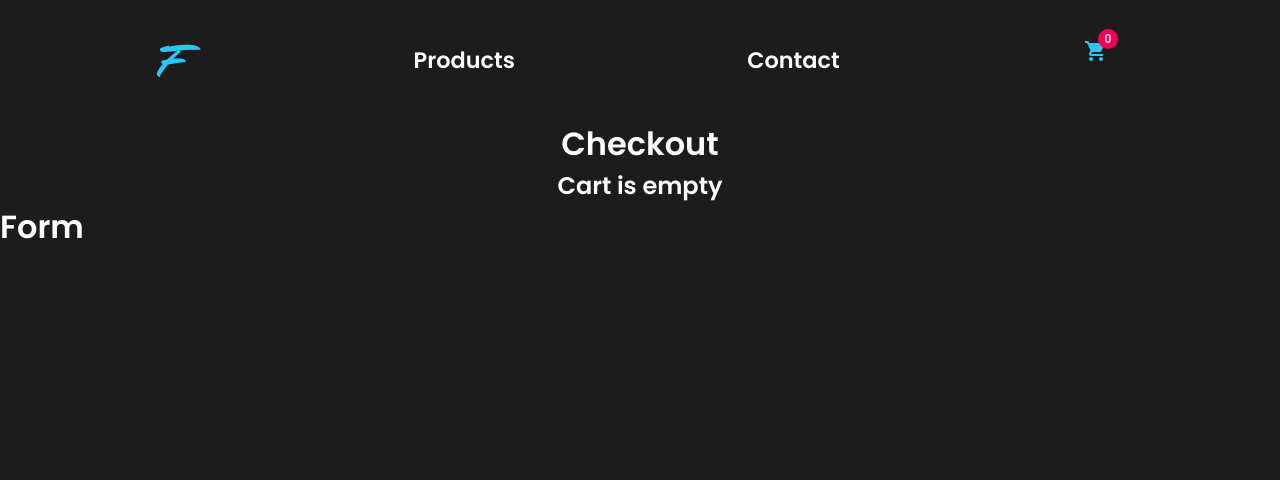
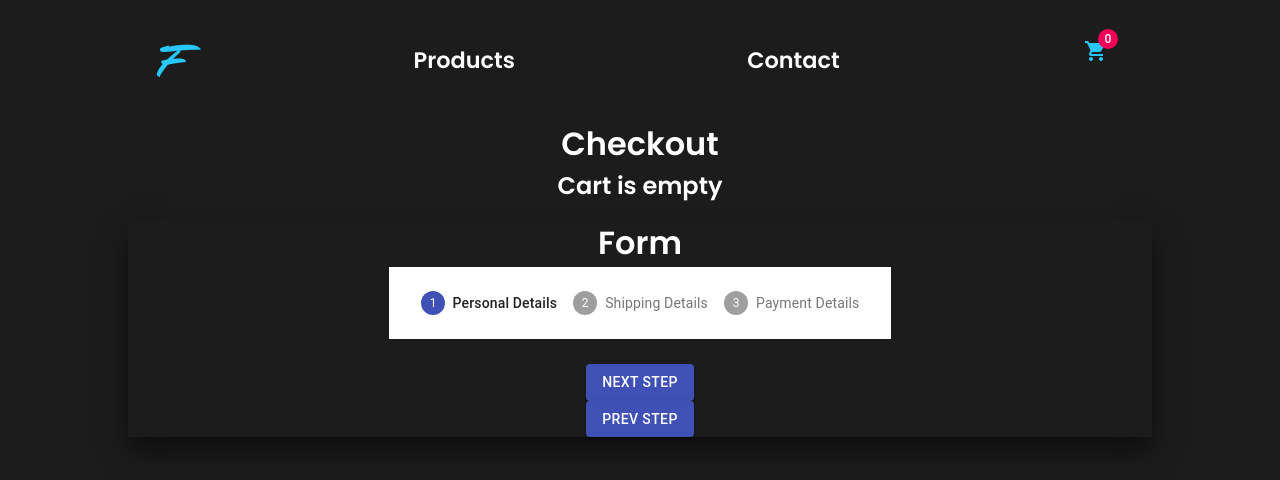
Before and after one commit to HampusJohnOlausson/react-shop, a React (Create React App) app: page /checkout in a window 1280 px wide. Shown: the top 480 px of the page. Built offline with nearby package versions, Linux system fonts and the light colour scheme.

Commit message:
started with the stepper for the form in checkout

```diff
--- a/src/Components/Cart/Cart.tsx
+++ b/src/Components/Cart/Cart.tsx
@@ -9,7 +9,7 @@ const useStyles = makeStyles(() => ({
     flexDirection: "column",
   },
   productContainer: {
-    padding: '2rem 1rem',
+    padding: "2rem 1rem",
     display: "flex",
     flexDirection: "row",
     alignItems: "center",
@@ -31,7 +31,11 @@ const useStyles = makeStyles(() => ({
   },
   quantityConatainer: {},
   empty: {
-    textAlign: 'center'
+    textAlign: "center",
+  },
+  total: {
+    textAlign: "center",
+    fontSize: "2rem",
   },
 }));
 
@@ -73,7 +77,7 @@ const Cart = () => {
           </div>
         ))}
         <div className="totalContainer">
-          <h4 className="total">Total: <span>{cartContext.total}</span></h4>
+          <h4 className={classes.total}>Total: <span>{cartContext.total}</span> $</h4>
         </div>
       </div>
     );
--- a/src/Components/Cart/Forms.tsx
+++ b/src/Components/Cart/Forms.tsx
@@ -1,11 +1,59 @@
-import React from 'react'
+import { Button, makeStyles, Step, StepLabel, Stepper } from '@material-ui/core'
+import React, { useState } from 'react'
+
+const useStyles = makeStyles(() => ({
+  mainContainer: {
+    display: "flex",
+    flexDirection: "column",
+    justifyContent: "center",
+    alignItems: "center",
+    width: "80%",
+    margin: "1rem auto",
+    boxShadow: "0 15px 25px rgba(0, 0, 0, 0.5)",
+  },
+  formTitle: {
+  }
+}));
 
 const Forms = () => {
+
+    const classes = useStyles();
+    const [activeStep, setActiveStep] = useState(0);
+
+    const nextStep = () => {
+        if(activeStep < 2){
+        setActiveStep((currentStep) => currentStep + 1)
+        }
+    }
+    const prevStep = () => {
+      if (activeStep !== -1) {
+        setActiveStep((currentStep) => currentStep - 1);
+      }
+    };
+
     return (
-        <div>
-            <h1>Form</h1>
-        </div>
-    )
+      <div className={classes.mainContainer}>
+        <h1 className={classes.formTitle}>Form</h1>
+        <Stepper activeStep={activeStep}>
+          <Step>
+            <StepLabel>Personal Details</StepLabel>
+          </Step>
+          <Step>
+            <StepLabel>Shipping Details</StepLabel>
+          </Step>
+          <Step>
+            <StepLabel>Payment Details</StepLabel>
+          </Step>
+        </Stepper>
+        <br />
+        <Button onClick={() => nextStep()} color="primary" variant="contained">
+          Next Step
+        </Button>
+        <Button onClick={() => prevStep()} color="primary" variant="contained">
+          Prev Step
+        </Button>
+      </div>
+    );
 }
 
 export default Forms
```
